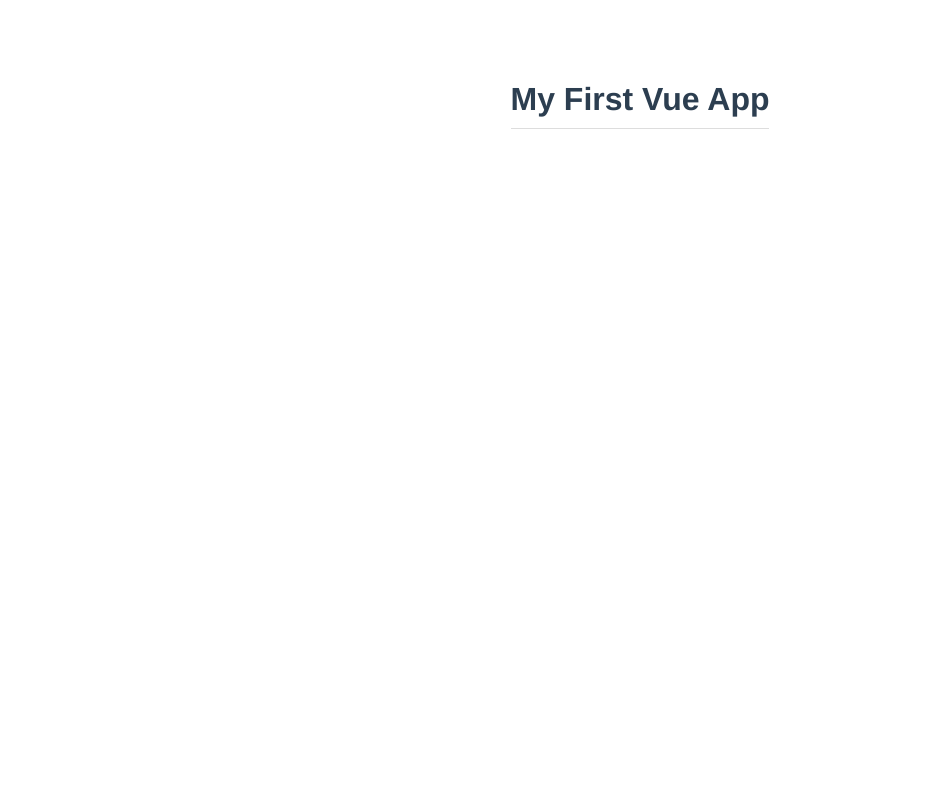
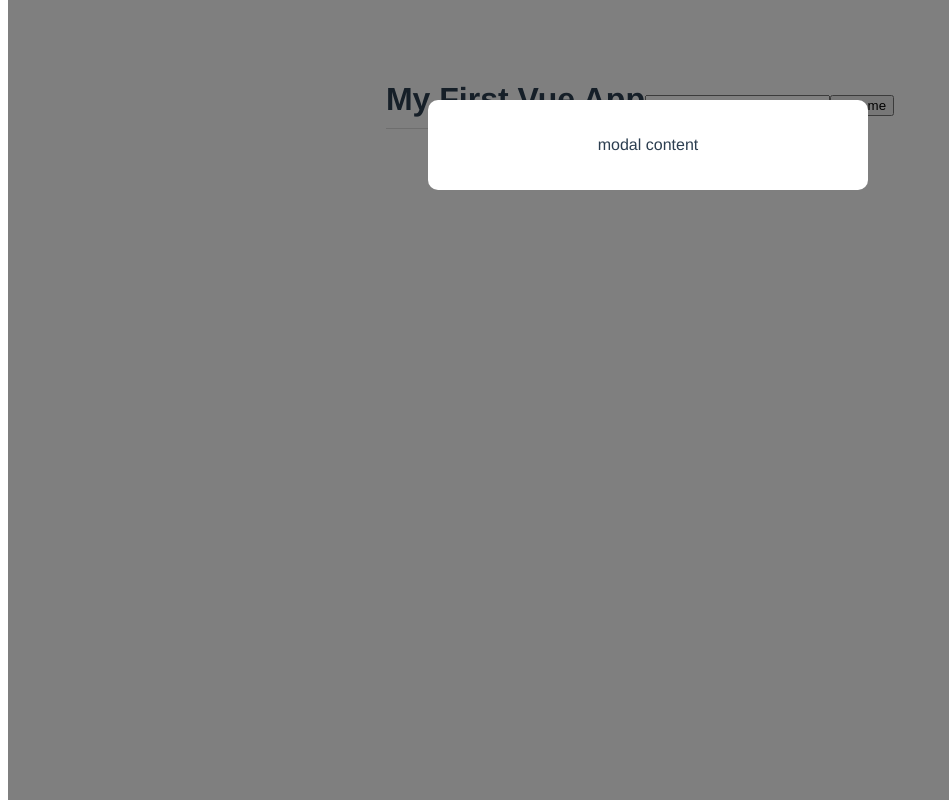
Before and after one commit to mahier8/vue-cli-vue, a Vue app: page / in a window 1280 px wide. Shown: the whole page, without its empty margins (0-949 px from the left). Built offline with nearby package versions, Linux system fonts and the light colour scheme.

Commit message:
added in Modal as extra component

```diff
--- a/src/App.vue
+++ b/src/App.vue
@@ -1,14 +1,32 @@
 <template>
   <h1>{{ title }}</h1>
+  <input type="text" ref="name" />
+  <button @click="handleClick">click me</button>
+  <Modal />
 </template>
 
 <script>
+import Modal from "./components/Modal.vue";
+
 export default {
   name: "App", // name is optional
+  components: {
+    Modal,
+  },
   data() {
     return {
       title: "My First Vue App",
     };
+  },
+  methods: {
+    handleClick() {
+      // accessing refs within the above input tag
+      console.log(this.$refs.name);
+      // to add a class, when we click on the button click me
+      this.$refs.name.classList.add("active");
+      // to focus on the input, when we click on the button click me
+      this.$refs.name.focus();
+    },
   },
 };
 </script>
--- /dev/null
+++ b/src/components/Modal.vue
@@ -0,0 +1,24 @@
+<template>
+  <div class="backdrop">
+    <div class="modal">
+      <p>modal content</p>
+    </div>
+  </div>
+</template>
+
+<style>
+.modal {
+  width: 400px;
+  padding: 20px;
+  margin: 100px auto;
+  background: white;
+  border-radius: 10px;
+}
+.backdrop {
+  top: 0;
+  position: fixed;
+  background: rgba(0, 0, 0, 0.5);
+  width: 100%;
+  height: 100%;
+}
+</style>
```
Also changed, not shown: src/components/HelloWorld.vue (deleted, +0 -57 lines).
